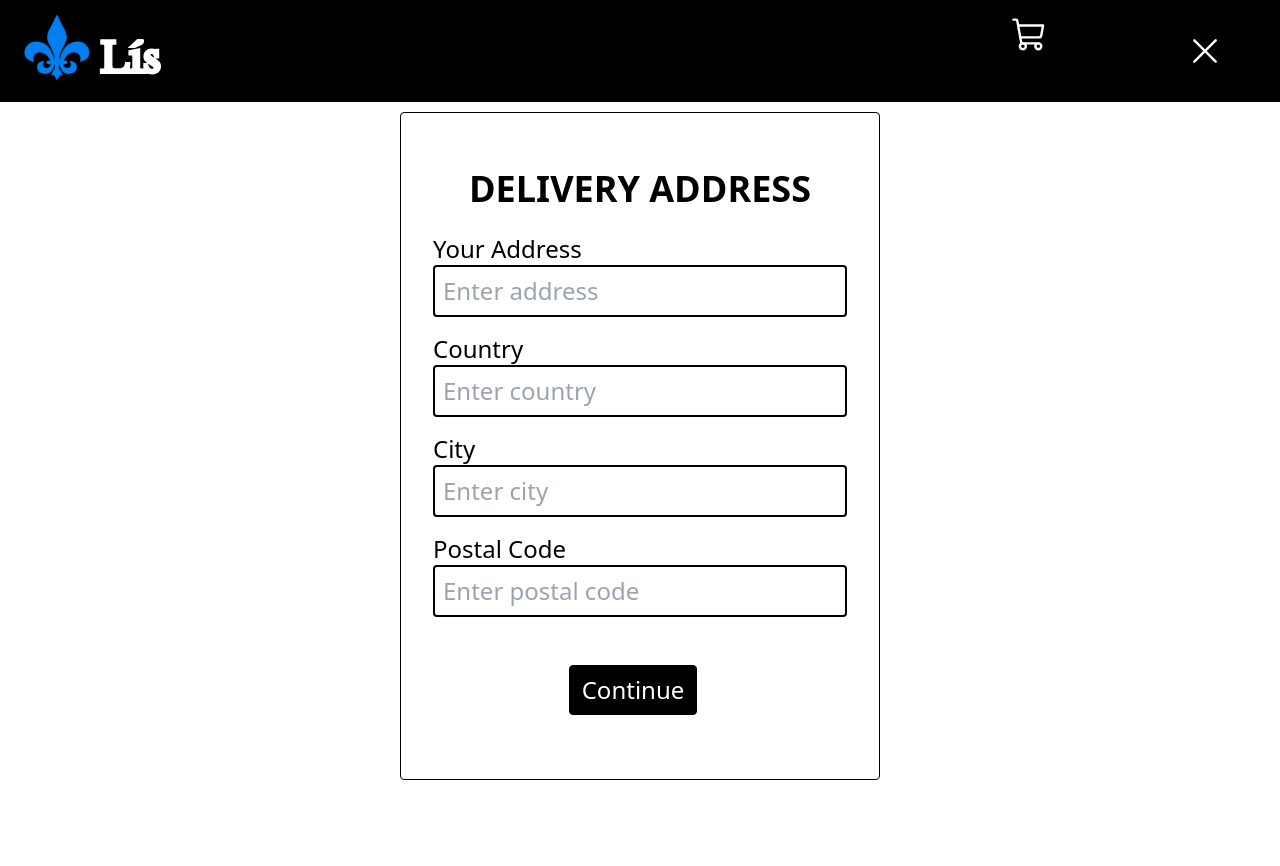
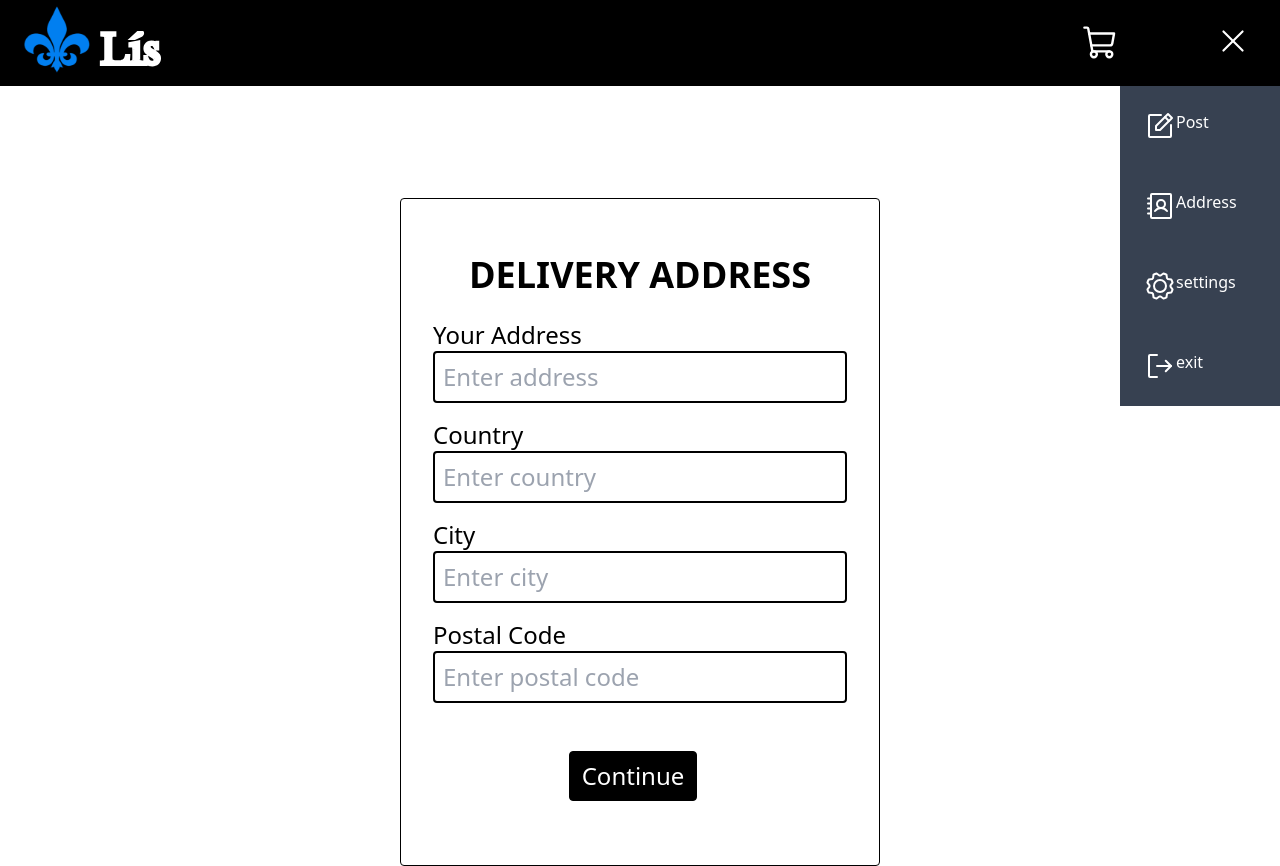
Before and after one commit to BRxBS/Ecommerce, a React (Vite) app in the folder app/: page /shipping in a window 1280 px wide. Both pictures are taken after a click on the icon 1205 px from the left and 51 px from the top of the page. Before the commit the page ends 800 px from the top, so only its background shows below. Built offline with nearby package versions, Linux system fonts and the light colour scheme.

Commit message:
Sidebar Working

```diff
--- a/app/src/components/BarTwo.jsx
+++ b/app/src/components/BarTwo.jsx
@@ -3,7 +3,7 @@ import { Link } from "react-router-dom";
 
 export function BarTwo() {
   return (
-    <div className="fixed top-[5.5rem] left-0 right-0 max-w-full  py-2 block md:flex  bg-gray-100 ">
+    <div className=" top-[5.5rem] left-0 right-0 max-w-full  py-2 block md:flex  bg-gray-100 ">
       <p className="m-2 p-3 hidden  md:flex items-center  bg-gray-500 border-red-900">
         NOVIDADE{" "}
       </p>
--- a/app/src/components/CardProduct.jsx
+++ b/app/src/components/CardProduct.jsx
@@ -24,7 +24,7 @@ export function CardProduct() {
 
   return (
     <>
-      <div className="block md:grid grid-cols-3 gap-4 justify-between my-40">
+      <div className="block md:grid grid-cols-3 gap-4 justify-between ">
         {products.map((product) => (
           <div
             className=" w-[19rem] m-8 rounded shadow-2xl border-2 border-black p-2"
--- a/app/src/components/Header.jsx
+++ b/app/src/components/Header.jsx
@@ -6,51 +6,22 @@ import { useNavigate, useLocation } from "react-router-dom";
 import { SideBar } from './SideBar';
 
 export function Header() {
-    const [open, setOpen] = useState(true);
-    const navigate = useNavigate();
-    const { pathname } = useLocation();
-
-    const handleNavigate = (path) => {
-      navigate(path);
-    };
-
-    useEffect(() => {
-      if (pathname === "/sideBar") {
-        setOpen(false);
-      }
-    }, [pathname]);
+   // const [open, setOpen] = useState(false);
 
   return (
-    <header className=" fixed top-0 left-0 right-0 max-w-full py-1 flex  items-center justify-between bg-black">
-      <Link to={"/"}>
-        <Icon className="m-auto" />
-      </Link>
-
-      <div className="flex">
-        <Link to={"/Cart"}>
-          <ShoppingCart size={38} className="m-3 mx-10 text-white" />
+    <div className="flex max-h-[5.375rem] justify-between bg-black">
+      <header className=" top-0 left-0 right-0 py-1 flex  w-screen items-center justify-between bg-black">
+        <Link to={"/"}>
+          <Icon className="m-auto" />
         </Link>
 
-        <div
-          className="flex items-center justify-between p-4  cursor-pointer "
-          onClick={() => setOpen(!open)}
-        >
-          <p>Aulas</p>
-          {open ? (
-            <List
-              size={38}
-              className="m-3 mx-10 text-white"
-              onClick={() => <SideBar/>}
-            />
-          ) : (
-            <X
-              size={38}
-              className="m-3 mx-10 text-white"
-              onClick={() => handleNavigate(-1)}
-            />
-          )}
+        <div>
+          <Link to={"/Cart"}>
+            <ShoppingCart size={38} className=" text-white" />
+          </Link>
         </div>
-      </div>
-    </header>
+      </header>
+      <SideBar />
+    </div>
   );
 }
--- a/app/src/components/SideBar.jsx
+++ b/app/src/components/SideBar.jsx
@@ -1,14 +1,44 @@
-import React from "react";
+import React, {useState} from "react";
+import {List, X } from "phosphor-react";
+import { SideBarData } from "./SideBarData";
+import { Link } from "react-router-dom";
+
 
 export function SideBar() {
-  return(
-  <>
-    <aside className="w-1/4 mt-40 bg-gray-700 p-6 border-l border-gray-600 ">
-      <div>
-        <p>Addresses</p>
-        <p>post</p>
-      </div>
-    </aside>
-  </>
+    const [open, setOpen] = useState(false);
+
+  return (
+    <>
+      {!open ? (
+        <List
+          size={38}
+          className="py-1 h-[5.375rem] mx-8 bg-black text-white"
+          onClick={() => setOpen(!open)}
+        />
+      ) : (
+        <aside className=" relative bg-black ">
+          <div className="h-[5.375rem] py-1 bg-black">
+            <X
+              size={34}
+              className="ml-[6rem] mt-5 text-white"
+              onClick={() => setOpen(!open)}
+            />
+          </div>
+
+          {SideBarData.map((item, index) => {
+            return (
+              <ul className="w-40">
+                <li key={index} className="flex p-6  bg-gray-700 text-white ">
+                  <Link to={item.path} className="flex">
+                    {item.icon}
+                    <span>{item.title}</span>
+                  </Link>
+                </li>
+              </ul>
+            );
+          })}
+        </aside>
+      )}
+    </>
   );
 }
--- /dev/null
+++ b/app/src/components/SideBarData.jsx
@@ -0,0 +1,25 @@
+import { AddressBook, NotePencil, Gear, SignOut} from "phosphor-react";
+import React from "react";
+
+export const SideBarData = [
+  {
+    title: "Post",
+    path: "/post",
+    icon: <NotePencil size={32} />,
+  },
+  {
+    title: "Address",
+    path: "/address",
+    icon: <AddressBook size={32} />,
+  },
+  {
+    title: "settings",
+    path: "/settings",
+    icon: <Gear size={32} />,
+  },
+  {
+    title: "exit",
+    path: "/exit",
+    icon: <SignOut size={32} />,
+  },
+];
--- a/app/src/screens/HomePage.jsx
+++ b/app/src/screens/HomePage.jsx
@@ -1,6 +1,7 @@
 import { Header } from "../components/Header";
 import { BarTwo } from "../components/BarTwo";
 import { CardProduct } from "../components/CardProduct";
+import { SideBar } from "../components/SideBar";
 
 export function HomePage(){
   window.scrollTo(0, 0);
@@ -8,6 +9,7 @@ export function HomePage(){
       <>
         <Header />
         <BarTwo />
+
         <div className="block p-6">
           <CardProduct />
         </div>
```
